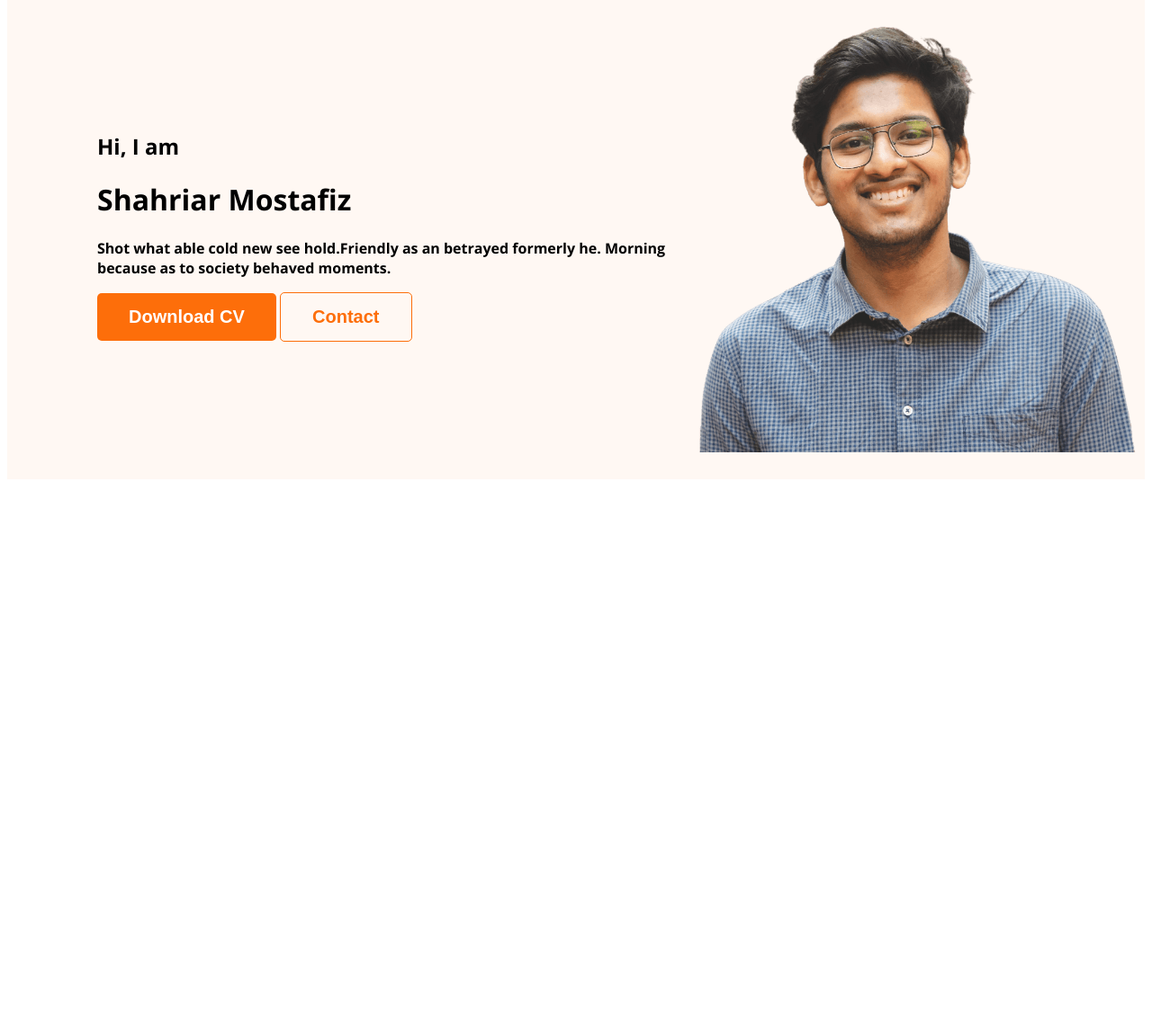
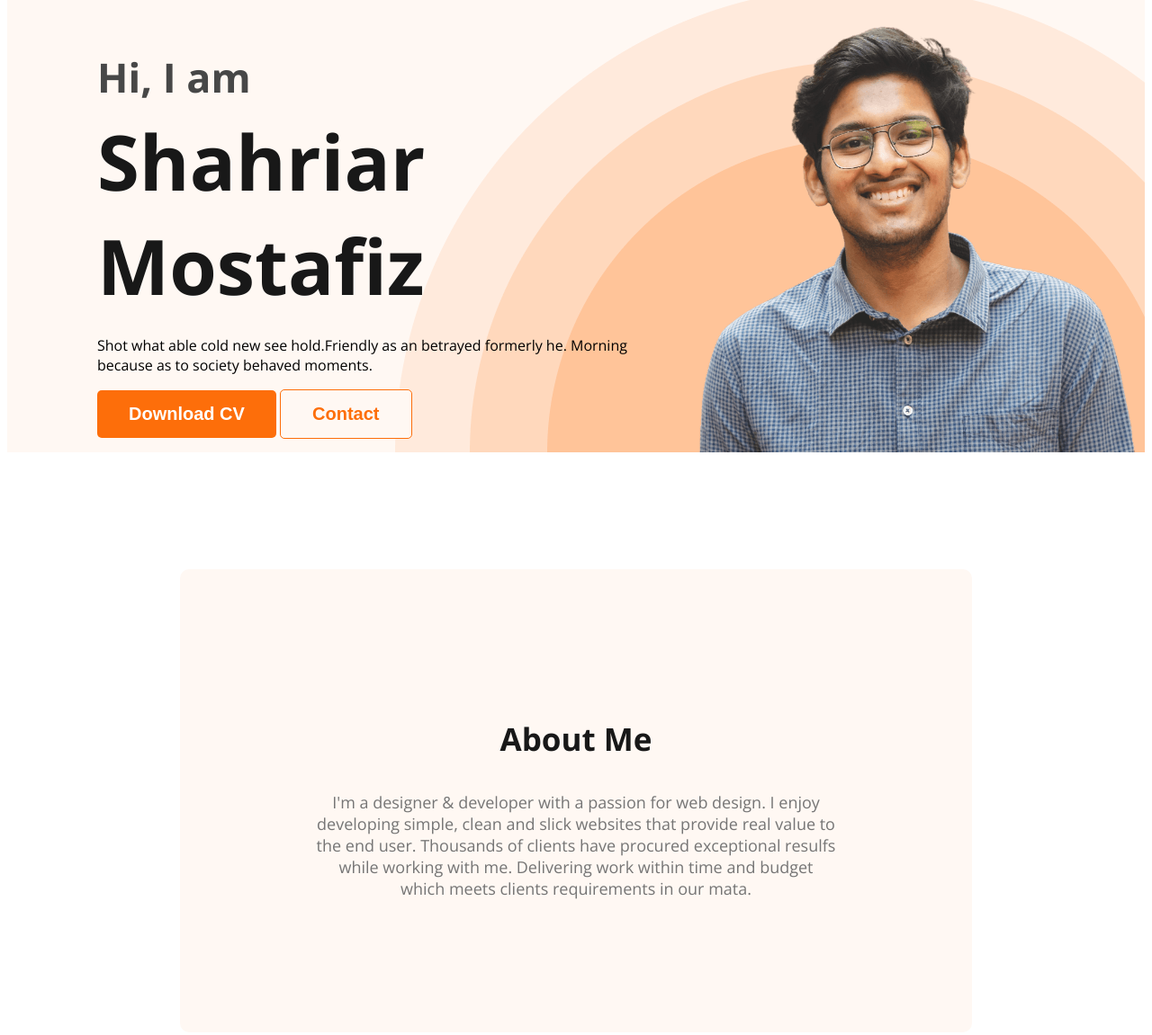
Before and after one commit to shahriarmostafiz/Developer-Portfolio, a plain HTML site: page index.html in a window 1280 px wide. Shown: the part 186-1337 px from the top of the page at 90% size. Before the commit the page ends 800 px from the top, so only its background shows below. Drawn offline with nearby package versions, Linux system fonts and the light colour scheme.

Commit message:
about section completed

```diff
--- a/index.html
+++ b/index.html
@@ -7,7 +7,7 @@
     <link rel="preconnect" href="https://fonts.googleapis.com" />
     <link rel="preconnect" href="https://fonts.gstatic.com" crossorigin />
     <link
-      href="https://fonts.googleapis.com/css2?family=Open+Sans:ital,wght@0,700;0,800;1,400&display=swap"
+      href="https://fonts.googleapis.com/css2?family=Open+Sans:wght@300;400;700;800&display=swap"
       rel="stylesheet"
     />
     <link rel="stylesheet" href="styles/portfolio.css" />
@@ -23,10 +23,10 @@
         </ul>
       </nav>
       <div class="banner">
-        <div class="banner-text">
+        <div class="banner-contents">
           <h2 class="banner-greeting">Hi, I am</h2>
           <h1 class="banner-title">Shahriar Mostafiz</h1>
-          <p>
+          <p class="banner-description">
             Shot what able cold new see hold.Friendly as an betrayed formerly
             he. Morning because as to society behaved moments.
           </p>
@@ -40,7 +40,18 @@
         />
       </div>
     </header>
-    <body></body>
+    <main>
+      <section class="about">
+        <h3 class="section-title">About Me</h3>
+        <p class="section-description">
+          I'm a designer & developer with a passion for web design. I enjoy
+          developing simple, clean and slick websites that provide real value to
+          the end user. Thousands of clients have procured exceptional resulfs
+          while working with me. Delivering work within time and budget which
+          meets clients requirements in our mata.
+        </p>
+      </section>
+    </main>
     <footer></footer>
   </body>
 </html>
--- a/styles/portfolio.css
+++ b/styles/portfolio.css
@@ -1,9 +1,22 @@
 /* shared styles */
 body {
-    font-family: 'Open Sans', sans-serif;
+  font-family: "Open Sans", sans-serif;
 }
+.section-title {
+  color: #181818;
+  text-align: center;
+  font-size: 35px;
+  font-weight: 700;
+}
+.section-description {
+  color: #757575;
+  text-align: center;
+  font-size: 18px;
+  font-weight: 400;
+}
+
 /* nav related styles */
-nav{
+nav {
   display: flex;
   justify-content: space-between;
   align-items: center;
@@ -16,13 +29,12 @@ nav{
   font-size: 45px;
   font-weight: 800;
 }
-.text-primary{
-   color: #FD6E0A;
+.text-primary {
+  color: #fd6e0a;
 }
-nav>ul {
+nav > ul {
   display: flex;
   align-items: center;
-
 }
 nav li {
   list-style: none;
@@ -36,7 +48,7 @@ nav a {
   color: #474747;
 }
 .btn-primary {
-    background: #FD6E0A;
+  background: #fd6e0a;
   border: 0;
   font-size: 20px;
   font-weight: 700;
@@ -46,18 +58,49 @@ nav a {
 }
 /* header style */
 .header {
-    background: #FFF8F3;
+  background: #fff8f3;
+  background-image: url("../images/header_bg.png");
+  background-repeat: no-repeat;
+  background-position: bottom right;
 }
 .banner {
-    padding: 30px 10px 30px 100px;
+  padding: 30px 10px 0px 100px;
   display: flex;
   align-items: center;
+  justify-content: space-between;
 }
-.profile-pic{
+.banner-content {
+  max-width: 500px;
+}
+.banner-greeting {
+  color: #474747;
+  font-size: 45px;
+  margin-bottom: 0;
+}
+.banner-title {
+  color: var(--dark-01, #181818);
+  font-size: 85px;
+  font-weight: 700;
+  margin-top: 5px;
+  margin-bottom: 20px;
+}
+.banner-description {
+  font-style: normal;
+}
+
+.profile-pic {
   width: 500px;
 }
 .contact {
-    background-color: #FFF8F3;
-    color:#FD6E0A;
-    border: 1px solid #FD6E0A;
+  background-color: #fff8f3;
+  color: #fd6e0a;
+  border: 1px solid #fd6e0a;
 }
+/* main section styles */
+.about {
+  margin: 130px 15vw;
+  padding: 130px 150px;
+  border-radius: 10px;
+  background: #fff8f3;
+
+}
```
Lines whose indentation alone changed are shown as unchanged.
